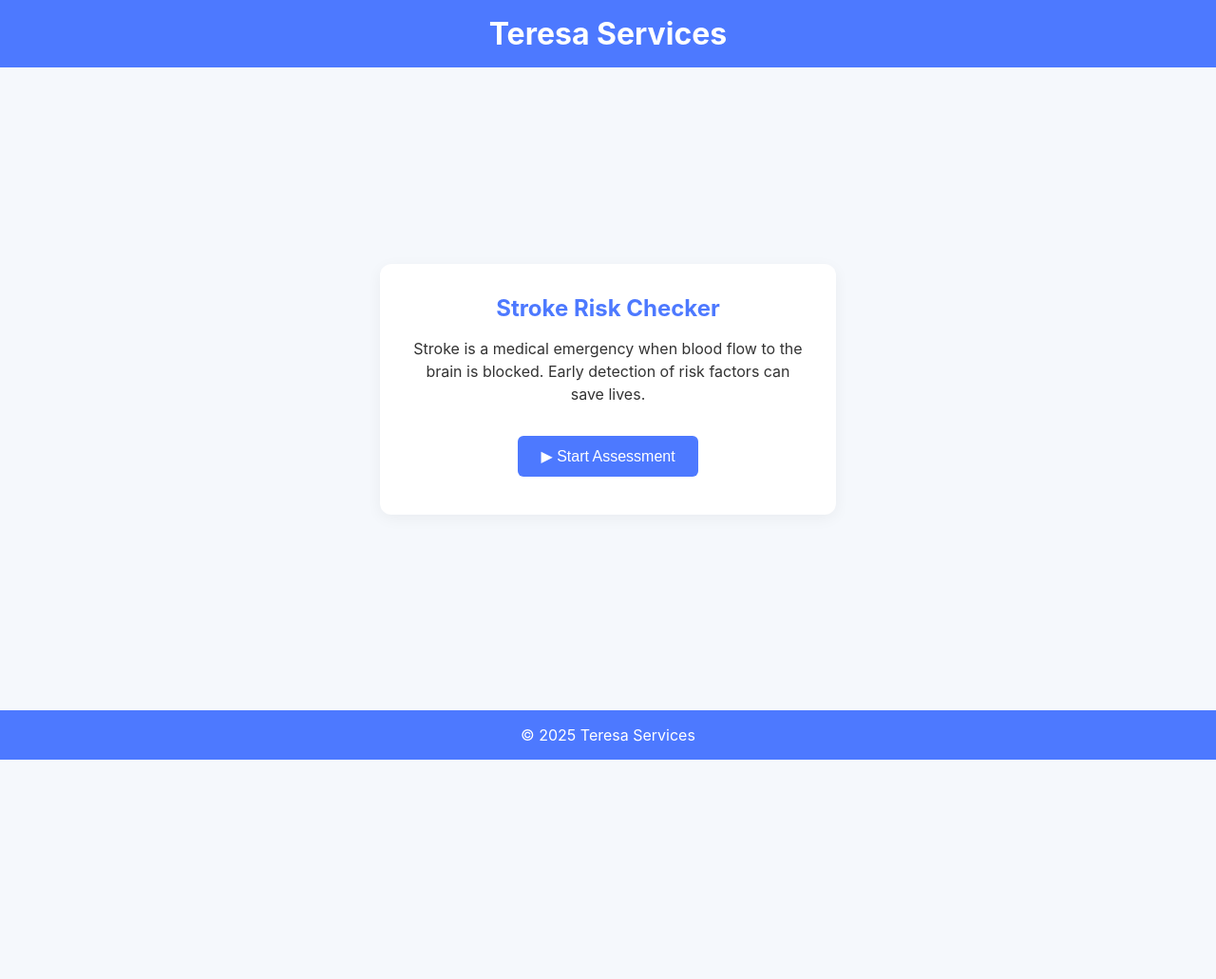
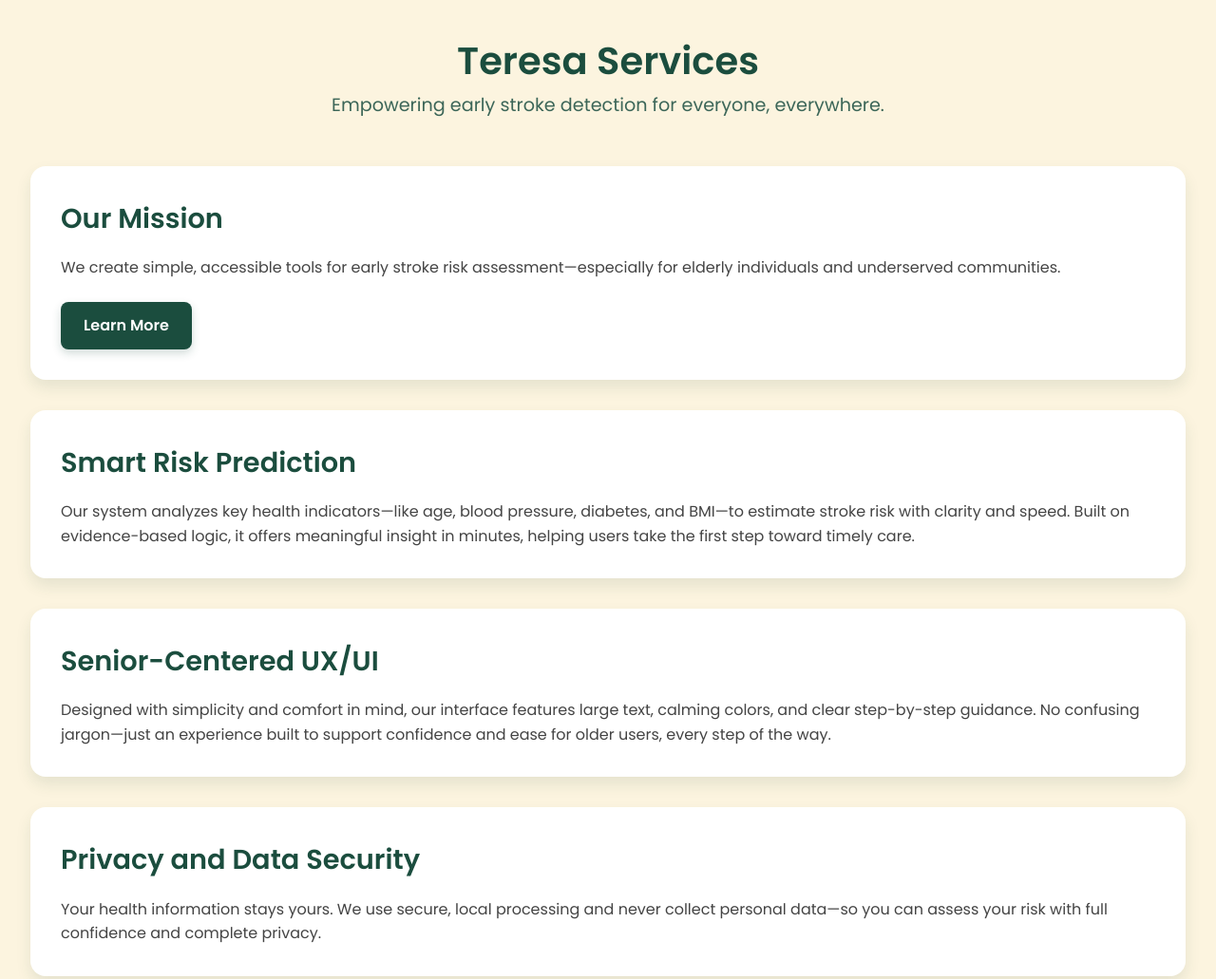
Before and after one commit to chw708/healthteresa.github.io, a website: page index.html in a window 1280 px wide. Shown: the top 1031 px of the page at 95% size. Before the commit the page ends 800 px from the top, so only its background shows below. Drawn offline with Linux system fonts and the light colour scheme.

Commit message:
Update index.html
made design change

```diff
--- a/index.html
+++ b/index.html
@@ -1,34 +1,132 @@
 <!DOCTYPE html>
 <html lang="en">
 <head>
-  <meta charset="UTF-8" />
-  <meta name="viewport" content="width=device-width, initial-scale=1.0" />
-  <title>Stroke Risk Checker – Teresa Services</title>
-  <meta name="author" content="Teresa Services" />
-  <link rel="stylesheet" href="style.css" />
+  <meta charset="UTF-8">
+  <meta name="viewport" content="width=device-width, initial-scale=1.0">
+  <title>Teresa Services</title>
+  <link href="https://fonts.googleapis.com/css2?family=Noto+Sans&family=Poppins:wght@400;600&display=swap" rel="stylesheet">
+  <style>
+    * {
+      box-sizing: border-box;
+      margin: 0;
+      padding: 0;
+    }
+    body {
+      background-color: #FCF4DF;
+      font-family: 'Poppins', 'Noto Sans', sans-serif;
+      color: #1B4D3E;
+      line-height: 1.6;
+      padding: 2rem;
+    }
+    header {
+      text-align: center;
+      margin-bottom: 3rem;
+    }
+    header h1 {
+      font-size: 2.5rem;
+      color: #1B4D3E;
+    }
+    header p {
+      font-size: 1.2rem;
+      color: #3c6658;
+    }
+    .section {
+      background: #fff;
+      border-radius: 16px;
+      padding: 2rem;
+      margin-bottom: 2rem;
+      box-shadow: 0 8px 16px rgba(27, 77, 62, 0.1);
+      transition: transform 0.3s ease;
+    }
+    .section:hover {
+      transform: translateY(-5px);
+    }
+    .section h2 {
+      font-size: 1.8rem;
+      margin-bottom: 1rem;
+      color: #1B4D3E;
+    }
+    .section p {
+      color: #444;
+    }
+    .button {
+      display: inline-block;
+      background-color: #1B4D3E;
+      color: #fff;
+      padding: 0.75rem 1.5rem;
+      border-radius: 8px;
+      font-weight: 600;
+      text-decoration: none;
+      margin-top: 1.5rem;
+      box-shadow: 0 4px 10px rgba(27, 77, 62, 0.2);
+      transition: background 0.3s ease;
+    }
+    .button:hover {
+      background-color: #163d30;
+    }
+    footer {
+      text-align: center;
+      font-size: 0.9rem;
+      color: #777;
+      margin-top: 3rem;
+    }
+  </style>
 </head>
 <body>
-  <header class="site-header">
-    <div class="inner">
-      <h1>Teresa Services</h1>
-    </div>
+  <header>
+    <h1>Teresa Services</h1>
+    <p>Empowering early stroke detection for everyone, everywhere.</p>
   </header>
 
-  <main class="page home">
-    <div class="card">
-      <h2>Stroke Risk Checker</h2>
-      <p>
-        Stroke is a medical emergency when blood flow to the brain is blocked.
-        Early detection of risk factors can save lives.
-      </p>
-      <button class="btn btn-primary" onclick="location.href='assessment.html'">
-        ▶ Start Assessment
-      </button>
-    </div>
-  </main>
+  <div class="section">
+    <h2>Our Mission</h2>
+    <p>
+      We create simple, accessible tools for early stroke risk assessment—especially for elderly individuals and underserved communities.
+    </p>
+    <a href="#learn-more" class="button">Learn More</a>
+  </div>
 
-  <footer class="site-footer">
-    <div class="inner">© 2025 Teresa Services</div>
+  <div class="section">
+    <h2>Smart Risk Prediction</h2>
+    <p>
+      Our system analyzes key health indicators—like age, blood pressure, diabetes, and BMI—to estimate stroke risk with clarity and speed.
+      Built on evidence-based logic, it offers meaningful insight in minutes, helping users take the first step toward timely care.
+    </p>
+  </div>
+
+  <div class="section">
+    <h2>Senior-Centered UX/UI</h2>
+    <p>
+      Designed with simplicity and comfort in mind, our interface features large text, calming colors, and clear step-by-step guidance.
+      No confusing jargon—just an experience built to support confidence and ease for older users, every step of the way.
+    </p>
+  </div>
+
+  <div class="section">
+    <h2>Privacy and Data Security</h2>
+    <p>
+      Your health information stays yours. We use secure, local processing and never collect personal data—so you can assess your risk with full confidence and complete privacy.
+    </p>
+  </div>
+
+  <div class="section">
+    <h2>Expanding the Mission</h2>
+    <p>
+      We began with stroke prevention, but our mission doesn’t stop there. At Teresa Services, we’re committed to developing simple, accessible tools for the early detection of a wide range of health conditions—especially for those often left out of the healthcare system.
+      Because we believe that proactive, dignified care should be within reach for everyone, everywhere.
+    </p>
+  </div>
+
+  <div class="section">
+    <h2>Pioneering Stroke Risk Assessment in Korea</h2>
+    <p>
+      Teresa Services is proud to lead the way in making stroke risk assessment more accessible, accurate, and patient-centered across Korea.
+      By combining technology and compassion, we’re redefining what early care can look like.
+    </p>
+  </div>
+
+  <footer>
+    <p>© 2025 Teresa Services</p>
   </footer>
 </body>
 </html>
```
